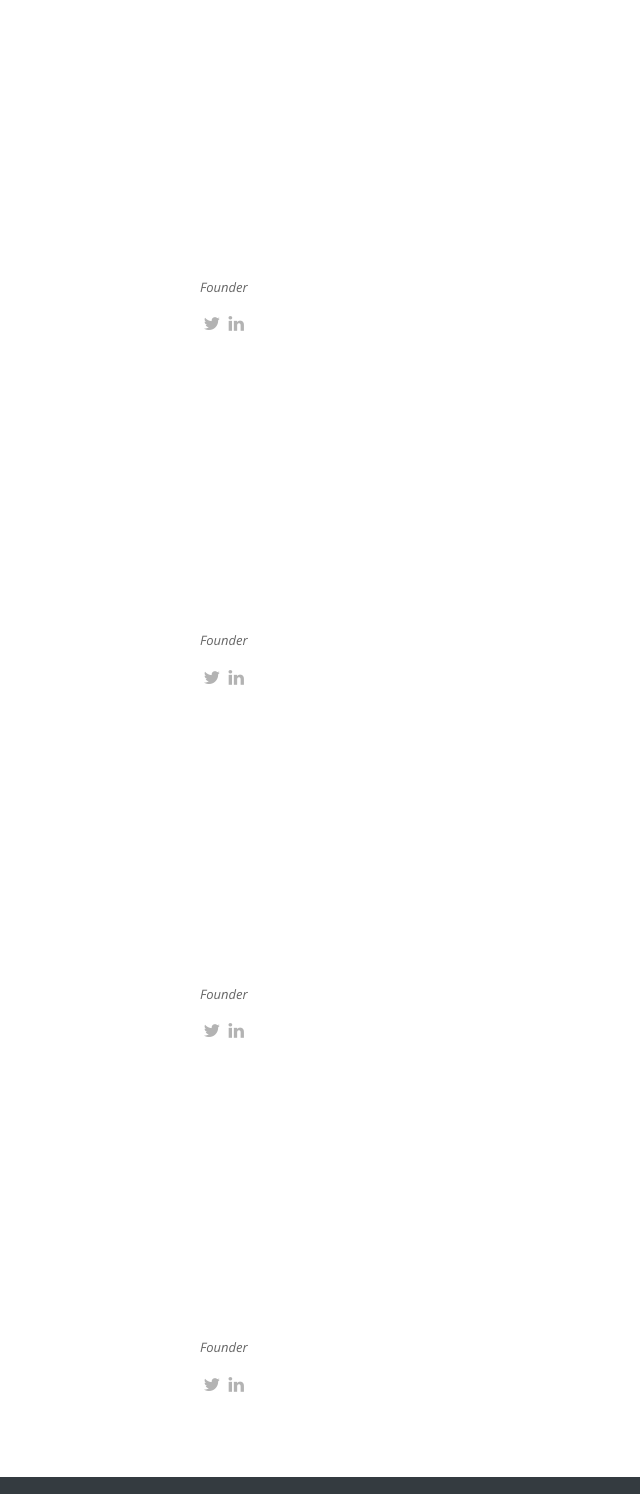
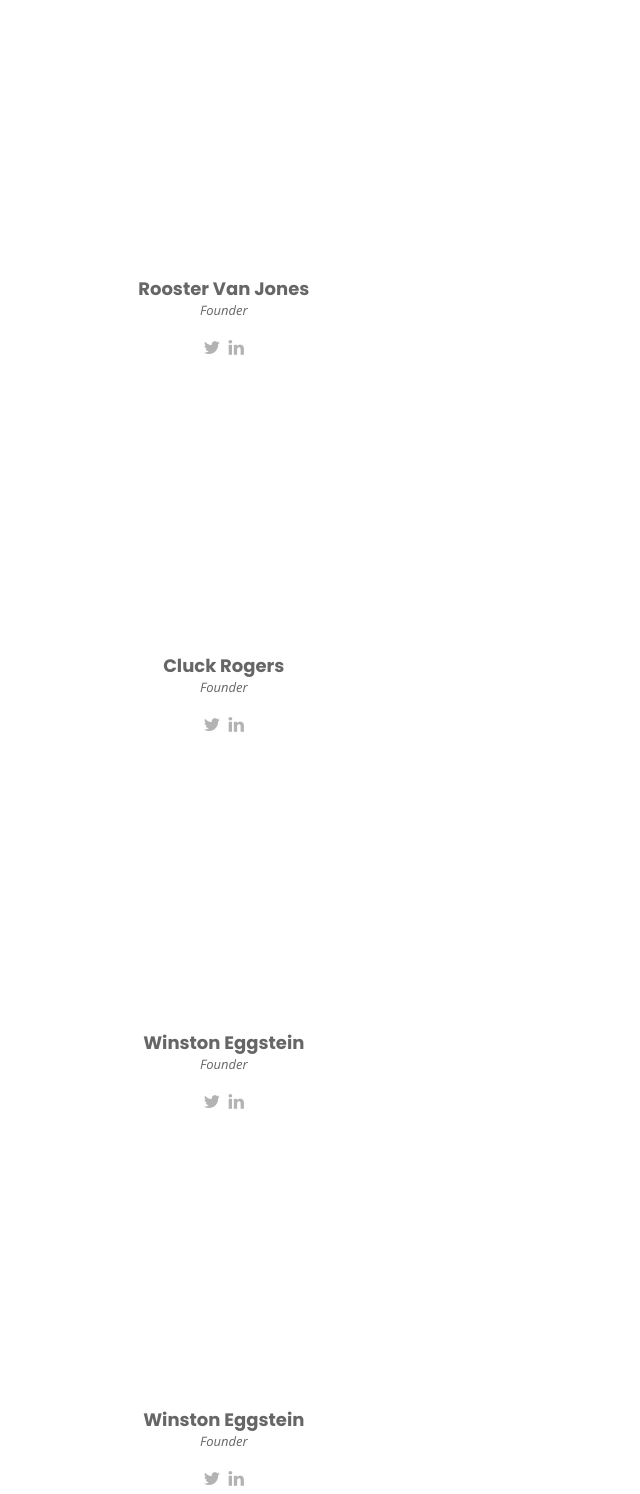
Before and after one commit to chickencoop-token/website, a plain HTML site: page index.html in a window 1280 px wide. Shown: the part 2653-4147 px from the top of the page, without its empty margins (0-640 px from the left). Drawn offline with nearby package versions, Linux system fonts and the light colour scheme; some packages are replaced by stand-ins of ours.

Commit message:
Update index.html

```diff
--- a/index.html
+++ b/index.html
@@ -203,7 +203,7 @@
           <div class="col-lg-3 col-md-6">
             <div class="member">
               <div class="pic"><img src="img/team-1.jpg" alt=""></div>
-              <h4></h4>
+              <h4>Rooster Van Jones</h4>
               <span>Founder</span>
               <div class="social">
                 <a href=""><i class="fa fa-twitter"></i></a>
@@ -215,7 +215,7 @@
           <div class="col-lg-3 col-md-6">
             <div class="member">
               <div class="pic"><img src="img/team-2.jpg" alt=""></div>
-              <h4></h4>
+              <h4>Cluck Rogers</h4>
               <span>Founder</span>
               <div class="social">
                 <a href=""><i class="fa fa-twitter"></i></a>
@@ -227,7 +227,7 @@
           <div class="col-lg-3 col-md-6">
             <div class="member">
               <div class="pic"><img src="img/team-3.jpg" alt=""></div>
-              <h4></h4>
+              <h4>Winston Eggstein</h4>
               <span>Founder</span>
               <div class="social">
                 <a href=""><i class="fa fa-twitter"></i></a>
@@ -239,7 +239,7 @@
           <div class="col-lg-3 col-md-6">
             <div class="member">
               <div class="pic"><img src="img/team-4.jpg" alt=""></div>
-              <h4></h4>
+              <h4>Winston Eggstein</h4>
               <span>Founder</span>
               <div class="social">
                 <a href=""><i class="fa fa-twitter"></i></a>
```
